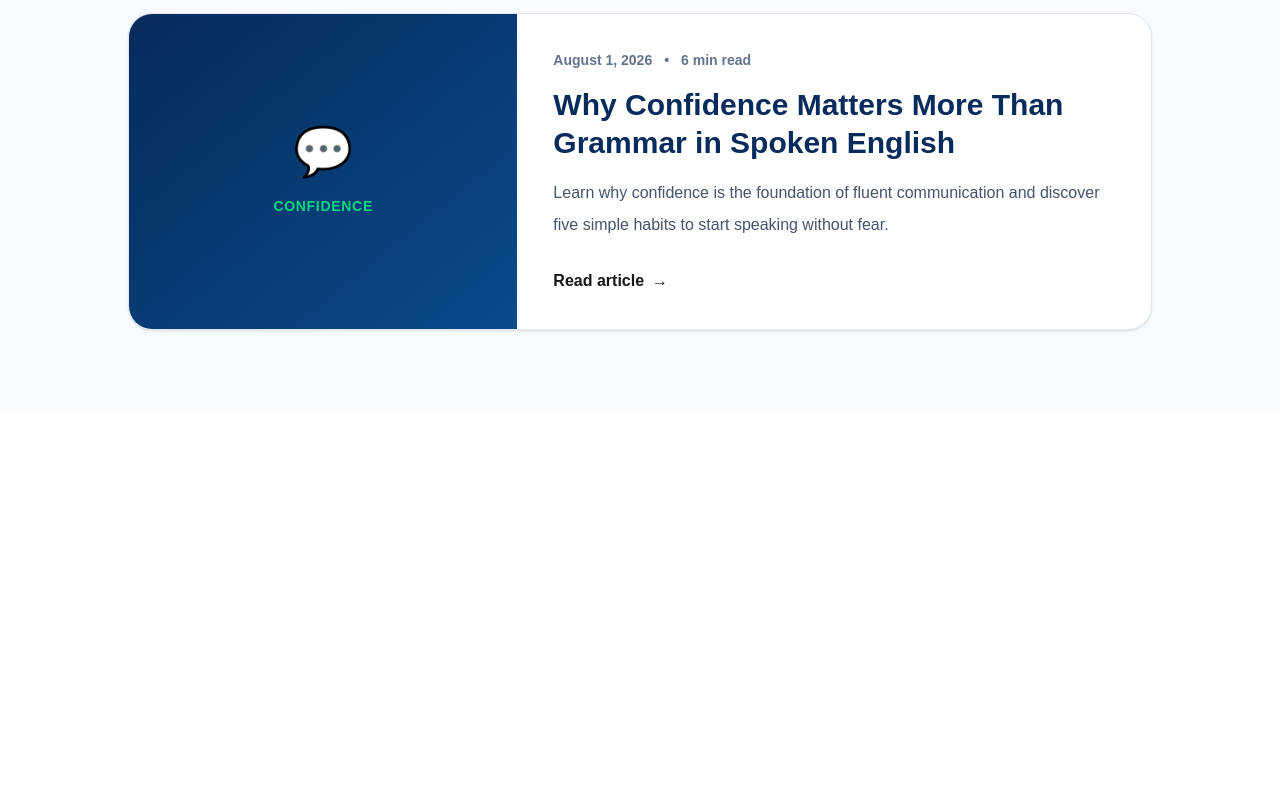
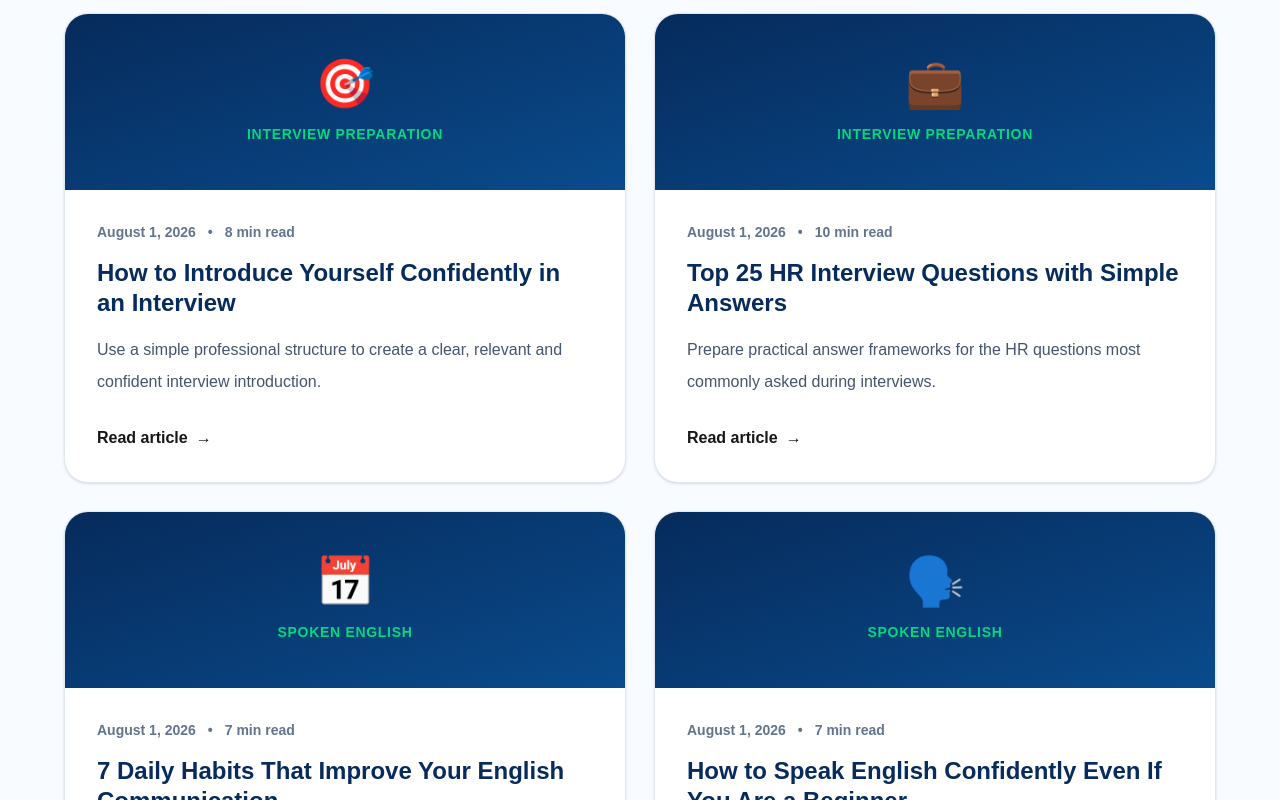
Before and after one commit to manibabue9/unmutepro, a Next.js app: page /blog in a window 1280 px wide. Shown: the part 560-1360 px from the top of the page. Before the commit the page ends 970 px from the top, so only its background shows below. Built offline with nearby package versions, Linux system fonts and the light colour scheme; no server answers.

Commit message:
List all published blog articles

```diff
--- a/app/blog/page.tsx
+++ b/app/blog/page.tsx
@@ -10,6 +10,42 @@ export const metadata: Metadata = {
 
 const posts = [
   {
+    title: "How to Introduce Yourself Confidently in an Interview",
+    description: "Use a simple professional structure to create a clear, relevant and confident interview introduction.",
+    href: "/blog/self-introduction-interview-guide",
+    category: "Interview Preparation",
+    readingTime: "8 min read",
+    published: "August 1, 2026",
+    icon: "🎯",
+  },
+  {
+    title: "Top 25 HR Interview Questions with Simple Answers",
+    description: "Prepare practical answer frameworks for the HR questions most commonly asked during interviews.",
+    href: "/blog/top-25-hr-interview-questions",
+    category: "Interview Preparation",
+    readingTime: "10 min read",
+    published: "August 1, 2026",
+    icon: "💼",
+  },
+  {
+    title: "7 Daily Habits That Improve Your English Communication",
+    description: "Build fluency, clarity and confidence through a simple daily practice routine you can maintain.",
+    href: "/blog/7-daily-habits-improve-english",
+    category: "Spoken English",
+    readingTime: "7 min read",
+    published: "August 1, 2026",
+    icon: "📅",
+  },
+  {
+    title: "How to Speak English Confidently Even If You Are a Beginner",
+    description: "Overcome hesitation and start speaking with useful sentences, daily practice and realistic goals.",
+    href: "/blog/speak-english-confidently-beginner",
+    category: "Spoken English",
+    readingTime: "7 min read",
+    published: "August 1, 2026",
+    icon: "🗣️",
+  },
+  {
     title: "Why Confidence Matters More Than Grammar in Spoken English",
     description:
       "Learn why confidence is the foundation of fluent communication and discover five simple habits to start speaking without fear.",
@@ -17,6 +53,7 @@ const posts = [
     category: "Confidence",
     readingTime: "6 min read",
     published: "August 1, 2026",
+    icon: "💬",
   },
 ];
 
@@ -25,73 +62,37 @@ export default function BlogPage() {
     <main className="min-h-screen bg-[#F8FBFF]">
       <header className="border-b border-slate-200 bg-white">
         <div className="mx-auto flex max-w-7xl items-center justify-between px-5 py-5 sm:px-8 lg:px-12">
-          <Link href="/" className="font-extrabold text-[#062B5C]">
-            ← Unmute Pro
-          </Link>
-          <Link
-            href="/#contact"
-            className="rounded-full bg-[#00D97E] px-5 py-2.5 text-sm font-bold text-[#062B5C]"
-          >
-            Reserve Demo · ₹99
-          </Link>
+          <Link href="/" className="font-extrabold text-[#062B5C]">← Unmute Pro</Link>
+          <Link href="/#contact" className="rounded-full bg-[#00D97E] px-5 py-2.5 text-sm font-bold text-[#062B5C]">Reserve Demo · ₹99</Link>
         </div>
       </header>
 
       <section className="bg-[#062B5C] px-5 py-16 text-white sm:px-8 sm:py-20 lg:px-12">
         <div className="mx-auto max-w-5xl text-center">
-          <p className="font-bold uppercase tracking-[0.2em] text-[#00D97E]">
-            Unmute Pro Learning Blog
-          </p>
-          <h1 className="mt-5 text-4xl font-extrabold sm:text-5xl lg:text-6xl">
-            Confidence, English and career communication
-          </h1>
-          <p className="mx-auto mt-6 max-w-3xl text-lg leading-8 text-blue-100">
-            Practical guidance for students, job seekers and professionals who
-            want to communicate clearly and confidently.
-          </p>
+          <p className="font-bold uppercase tracking-[0.2em] text-[#00D97E]">Unmute Pro Learning Blog</p>
+          <h1 className="mt-5 text-4xl font-extrabold sm:text-5xl lg:text-6xl">Confidence, English and career communication</h1>
+          <p className="mx-auto mt-6 max-w-3xl text-lg leading-8 text-blue-100">Practical guidance for students, job seekers and professionals who want to communicate clearly and confidently.</p>
         </div>
       </section>
 
       <section className="px-5 py-14 sm:px-8 sm:py-20 lg:px-12">
-        <div className="mx-auto max-w-5xl">
-          <div className="grid gap-7">
+        <div className="mx-auto grid max-w-6xl gap-7 lg:grid-cols-2">
           {posts.map((post) => (
-              <article
-                key={post.href}
-                className="overflow-hidden rounded-3xl border border-slate-200 bg-white shadow-sm transition hover:-translate-y-1 hover:shadow-xl"
-              >
-                <div className="grid md:grid-cols-[0.38fr_0.62fr]">
-                  <div className="flex min-h-56 items-center justify-center bg-gradient-to-br from-[#062B5C] to-[#0A4B8C] p-8 text-center text-white">
+            <article key={post.href} className="overflow-hidden rounded-3xl border border-slate-200 bg-white shadow-sm transition hover:-translate-y-1 hover:shadow-xl">
+              <div className="flex min-h-44 items-center justify-center bg-gradient-to-br from-[#062B5C] to-[#0A4B8C] p-8 text-center text-white">
                 <div>
-                      <span className="text-5xl" aria-hidden="true">💬</span>
-                      <p className="mt-5 text-sm font-bold uppercase tracking-wider text-[#00D97E]">
-                        {post.category}
-                      </p>
+                  <span className="text-5xl" aria-hidden="true">{post.icon}</span>
+                  <p className="mt-4 text-sm font-bold uppercase tracking-wider text-[#00D97E]">{post.category}</p>
                 </div>
               </div>
-                  <div className="p-7 sm:p-9">
-                    <div className="flex flex-wrap gap-3 text-sm font-semibold text-slate-500">
-                      <span>{post.published}</span>
-                      <span>•</span>
-                      <span>{post.readingTime}</span>
-                    </div>
-                    <h2 className="mt-4 text-2xl font-extrabold leading-tight text-[#062B5C] sm:text-3xl">
-                      {post.title}
-                    </h2>
-                    <p className="mt-4 leading-8 text-slate-600">
-                      {post.description}
-                    </p>
-                    <Link
-                      href={post.href}
-                      className="mt-7 inline-flex items-center font-bold text-[#00A866] hover:text-[#007F4D]"
-                    >
-                      Read article <span className="ml-2">→</span>
-                    </Link>
-                  </div>
+              <div className="p-7 sm:p-8">
+                <div className="flex flex-wrap gap-3 text-sm font-semibold text-slate-500"><span>{post.published}</span><span>•</span><span>{post.readingTime}</span></div>
+                <h2 className="mt-4 text-2xl font-extrabold leading-tight text-[#062B5C]">{post.title}</h2>
+                <p className="mt-4 leading-8 text-slate-600">{post.description}</p>
+                <Link href={post.href} className="mt-7 inline-flex items-center font-bold text-[#00A866] hover:text-[#007F4D]">Read article <span className="ml-2">→</span></Link>
               </div>
             </article>
           ))}
-          </div>
         </div>
       </section>
     </main>
```
Lines whose indentation alone changed are shown as unchanged.
